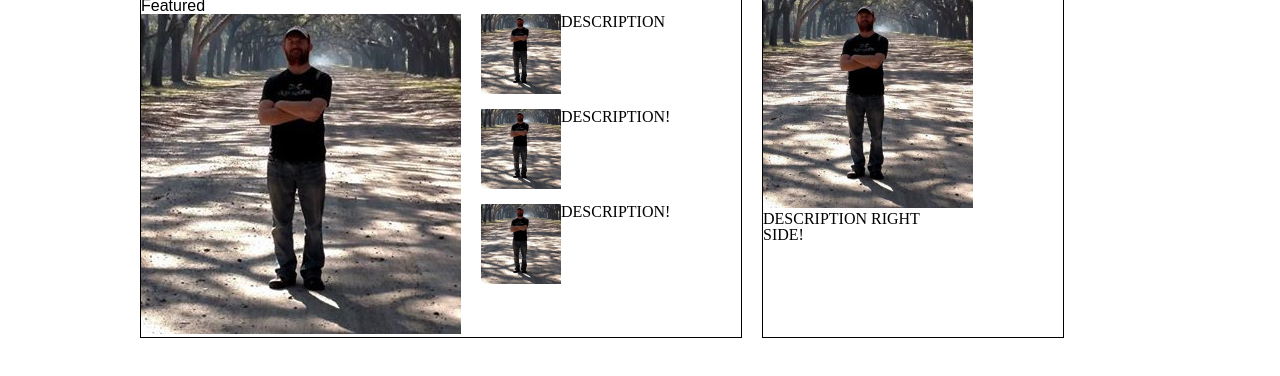
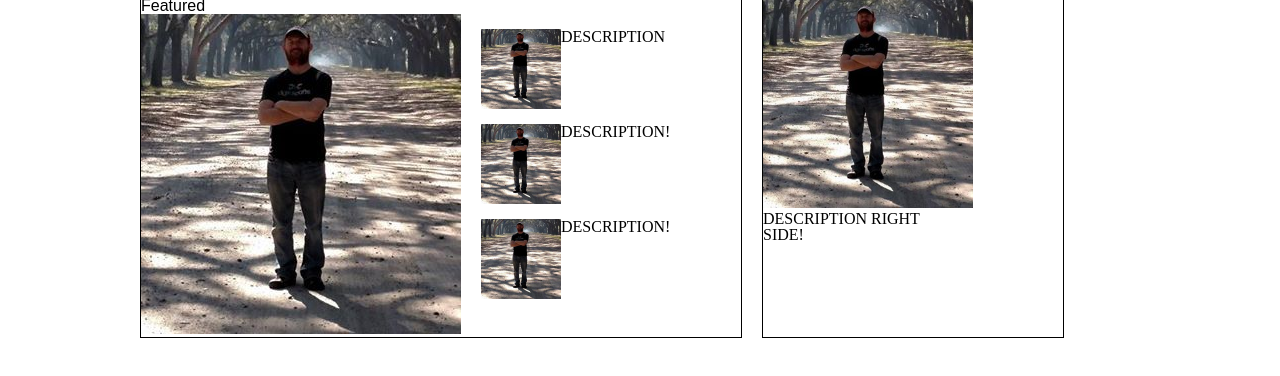
Before and after one commit to CaseyTM/youtube-clone, a plain HTML site: page index.html in a window 1280 px wide. Shown: the part 130-506 px from the top of the page. Drawn offline with Linux system fonts and the light colour scheme.

Commit message:
another change

```diff
--- a/styles.css
+++ b/styles.css
@@ -85,7 +85,9 @@ margin-top: 50px;
 	height: 80px;
 	float: left;
 	padding-bottom: 15px;
-
+}
+#thumb-one{
+	padding-top: 15px;
 }
 #thumb-two img{
 	height: 80px;
```
